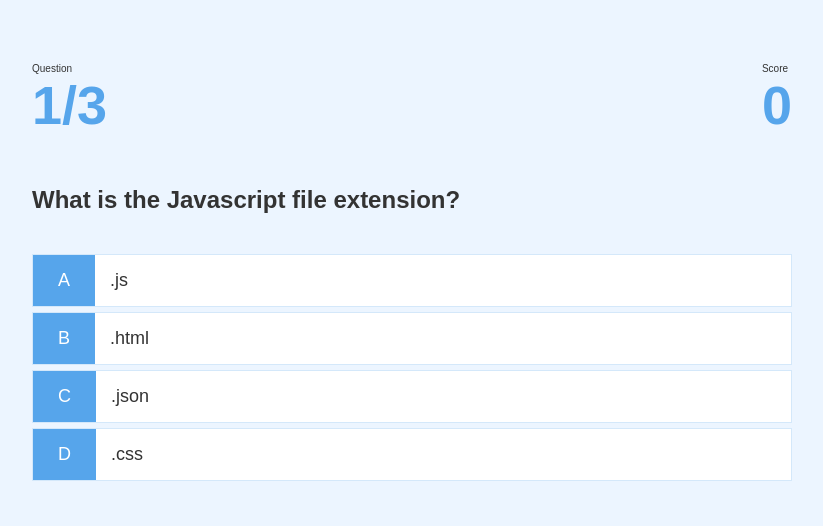
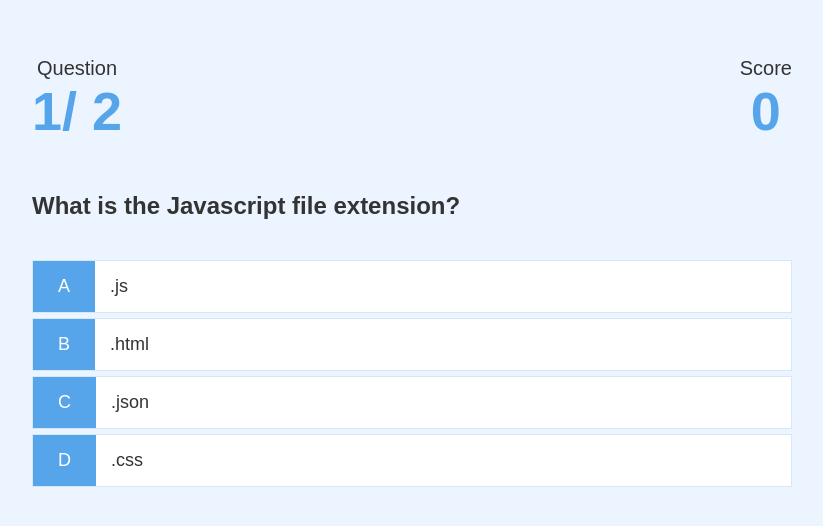
Before and after one commit to Mubarek-Hassen/quiz-app, a plain HTML site: page game.html in a window 1280 px wide. Shown: the part 126-652 px from the top of the page, without its empty margins (228-1051 px from the left). Drawn offline with Linux system fonts and the light colour scheme.

Commit message:
dynamic quiz info added

```diff
--- a/game.html
+++ b/game.html
@@ -15,11 +15,11 @@
       <div id="hud">
         <div id="hud-item">
           <p class="hud-prefix">Question</p>
-          <h1 class="hud-main-text">1/3</h1>
+          <h1 class="hud-main-text" id="questionCounter"></h1>
         </div>
         <div id="hud-item">
-          <p class="hud-prefix"> Score</p>
-          <h1 class="hud-main-text">0</h1>
+          <p class="hud-prefix">Score</p>
+          <h1 class="hud-main-text" id="score">0</h1>
         </div>
       </div>
       <h2 id="question"> What is the answer to this question?</h2>
--- a/game.js
+++ b/game.js
@@ -1,6 +1,10 @@
 const question = document.getElementById("question")
 
 const choices = Array.from(document.getElementsByClassName("choice-text"))
+
+const questionCounterText = document.getElementById("questionCounter")
+
+const scoreText = document.getElementById("score")
 
 let currentQuestion = {};
 let acceptingAnswers = false;
@@ -43,6 +47,7 @@
     return window.location.assign("/end.html")
   }
   questionCounter++;
+  questionCounterText.innerText = `${questionCounter}/ ${MAX_QUESTIONS}`
   const questionIndex = Math.floor(Math.random() * availableQuestions.length);
   currentQuestion = availableQuestions[questionIndex];
   question.innerText = currentQuestion.question;
@@ -60,6 +65,9 @@
     const selectedChoice = e.target;
     const selectedAnswer = selectedChoice.dataset['number'];
     const classToApply = selectedAnswer == currentQuestion.answer ? "correct" : "incorrect";
+    if(classToApply === "correct"){
+      incrementScore(CORRECT_BONUS)
+    }
     selectedChoice.parentElement.classList.add(classToApply)
     setTimeout(()=>{
       selectedChoice.parentElement.classList.remove(classToApply)
@@ -67,5 +75,8 @@
     }, 1000);
   })
 })
-
+incrementScore= num =>{
+  score += num
+  scoreText.innerText = score;
+}
 startGame();
--- a/styles/game.css
+++ b/styles/game.css
@@ -32,12 +32,19 @@
   background-color: #dc3545;
 }
 
+/* HUD */
+
 #hud {
   display: flex;
   justify-content: space-between;
 
 }
 
-#hud-prefix {
+.hud-prefix {
+  text-align: center;
+  font-size: 2rem;
+}
+
+.hud-main-text {
   text-align: center;
 }
```
